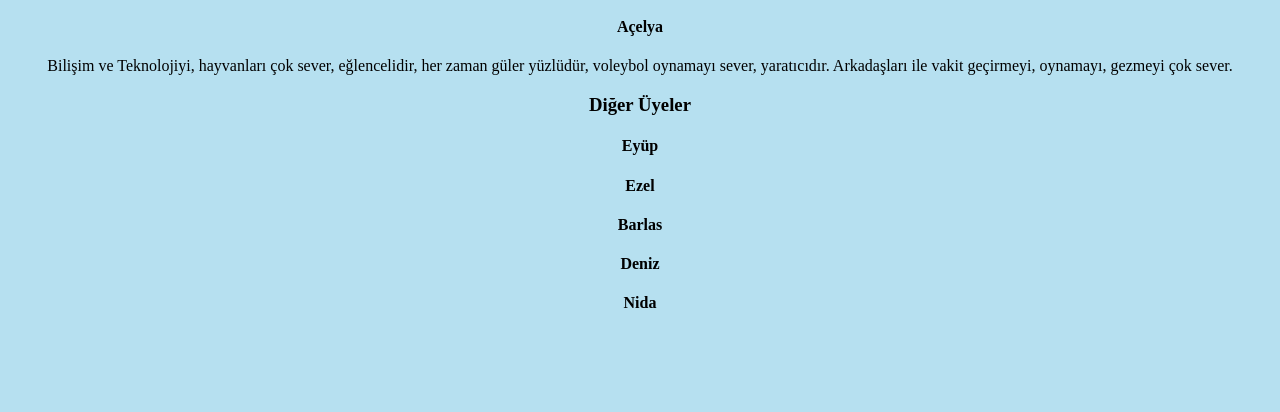
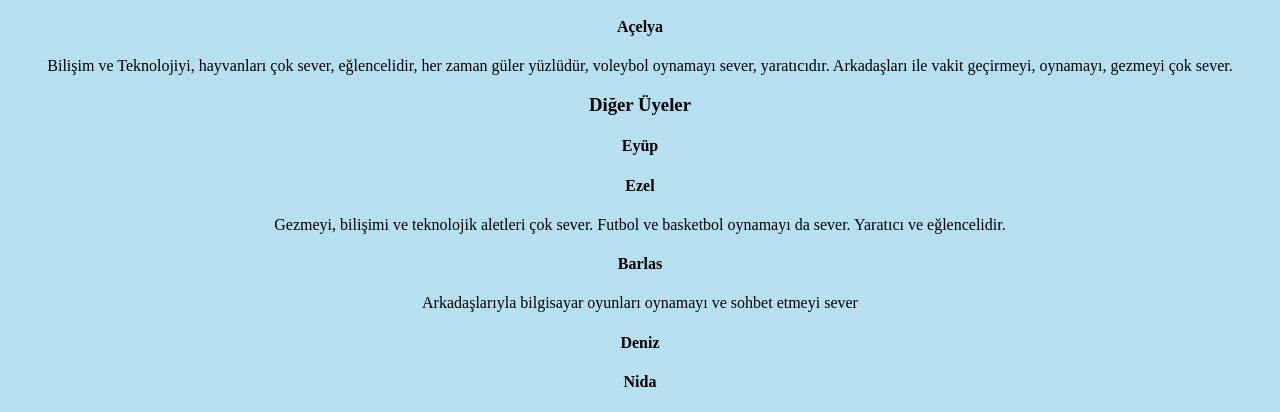
Before and after one commit to AcelyaP/AcelyaP.github.io, a plain HTML site: page index.html in a window 1280 px wide. Shown: the part 417-829 px from the top of the page. Before the commit the page ends 800 px from the top, so only its background shows below. Drawn offline with Linux system fonts and the light colour scheme.

Commit message:
Update index.html

```diff
--- a/index.html
+++ b/index.html
@@ -16,7 +16,9 @@
 <h3>Diğer Üyeler</h3>
 <h4>Eyüp</h4>
 <h4>Ezel</h4>
+<p>Gezmeyi, bilişimi ve teknolojik aletleri çok sever. Futbol ve basketbol oynamayı da sever. Yaratıcı ve eğlencelidir.</p>
 <h4>Barlas</h4>
+<p>Arkadaşlarıyla bilgisayar oyunları oynamayı ve sohbet etmeyi sever</p>
 <h4>Deniz</h4>
 <h4>Nida</h4>
 </center>
```
